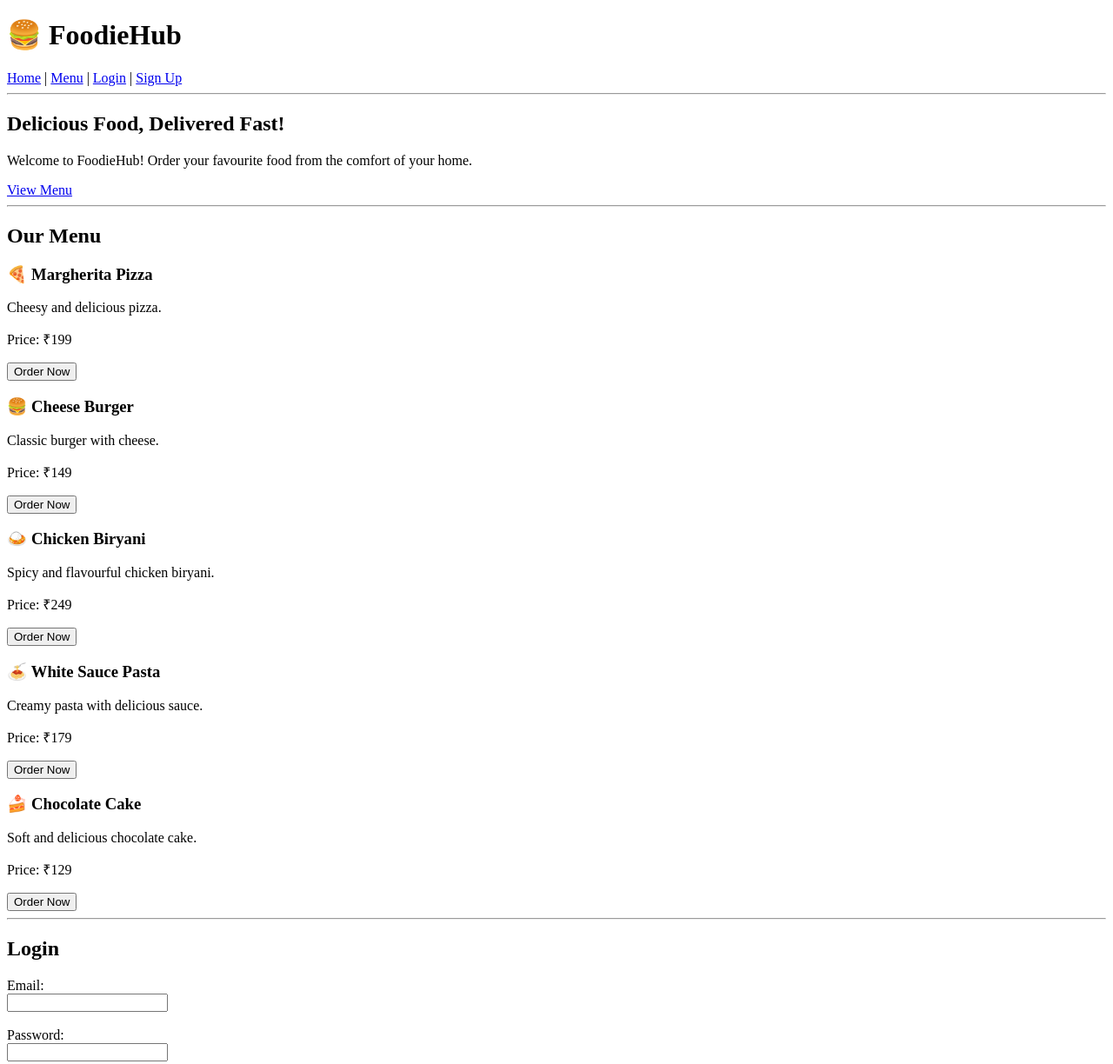
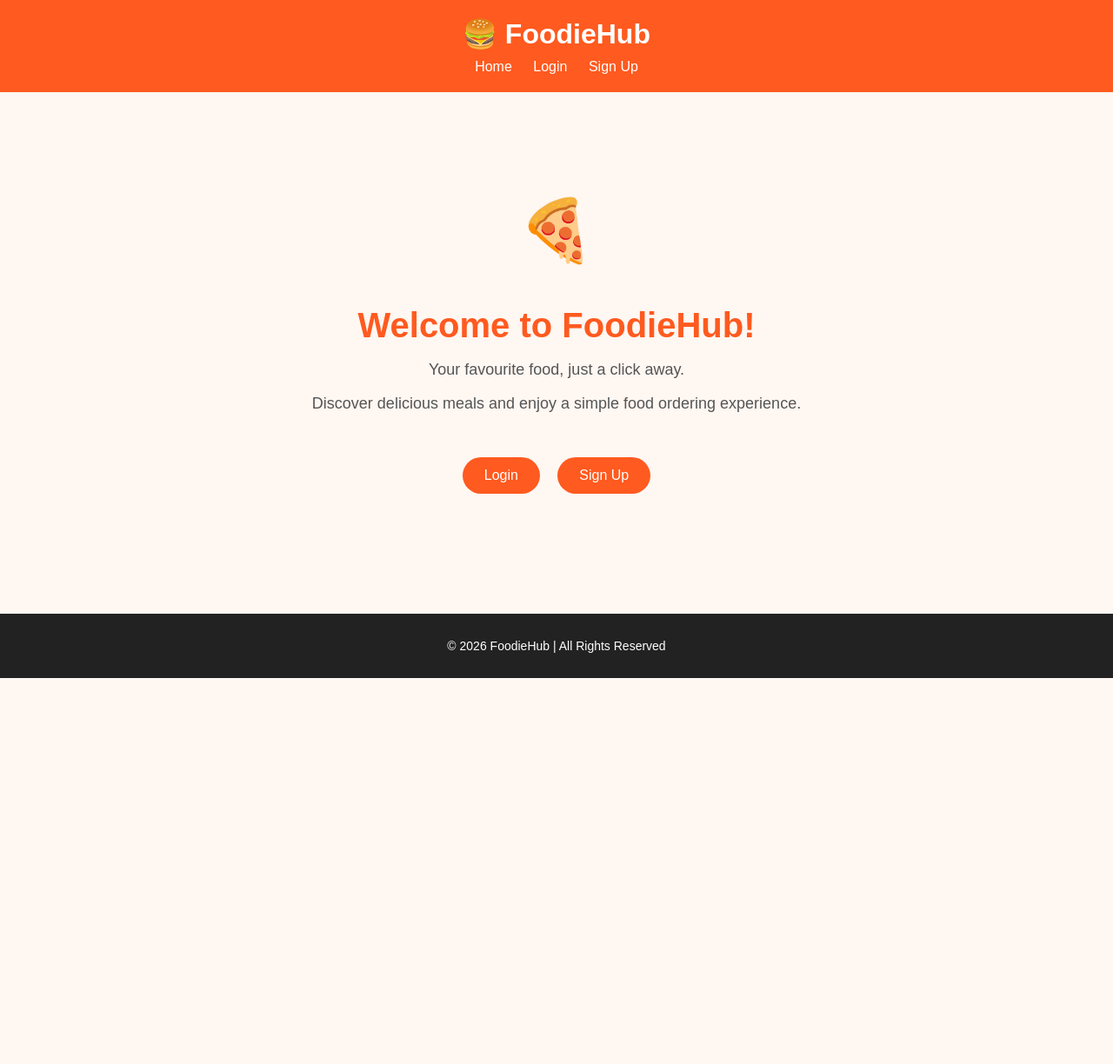
Before and after one commit to poojarypoornesh4-alt/foodiehub, a plain HTML site: page index.html in a window 1280 px wide. Shown: the top 1224 px of the page at 87% size. After the commit the page ends 800 px from the top, so only its background shows below. Drawn offline with Linux system fonts and the light colour scheme.

Commit message:
Refactor index.html with improved layout and styles
Updated the structure and styling of the FoodieHub webpage, including header, navigation, and main content sections.

```diff
--- a/index.html
+++ b/index.html
@@ -1,159 +1,213 @@
 <!DOCTYPE html>
 <html lang="en">
+
 <head>
     <meta charset="UTF-8">
     <meta name="viewport" content="width=device-width, initial-scale=1.0">
-    <title>FoodieHub - Food Ordering</title>
+
+    <title>FoodieHub</title>
+
+    <style>
+
+        * {
+            box-sizing: border-box;
+        }
+
+        body {
+            margin: 0;
+            font-family: Arial, sans-serif;
+            background-color: #fff7f2;
+            color: #333;
+            text-align: center;
+        }
+
+        /* Header */
+        header {
+            background-color: #ff5a1f;
+            color: white;
+            padding: 20px;
+        }
+
+        header h1 {
+            margin: 0 0 10px;
+        }
+
+        nav a {
+            color: white;
+            text-decoration: none;
+            margin: 0 10px;
+            transition: 0.3s;
+        }
+
+        nav a:hover {
+            color: #ffe0d2;
+        }
+
+        /* Main section */
+        main {
+            min-height: 75vh;
+            display: flex;
+            flex-direction: column;
+            justify-content: center;
+            align-items: center;
+            padding: 30px;
+        }
+
+        /* Floating emoji */
+        .food {
+            font-size: 70px;
+            animation: float 3s ease-in-out infinite;
+        }
+
+        @keyframes float {
+
+            0% {
+                transform: translateY(0);
+            }
+
+            50% {
+                transform: translateY(-15px);
+            }
+
+            100% {
+                transform: translateY(0);
+            }
+
+        }
+
+        /* Welcome text */
+        .welcome {
+            animation: fadeIn 1.5s ease-in;
+        }
+
+        @keyframes fadeIn {
+
+            from {
+                opacity: 0;
+                transform: translateY(20px);
+            }
+
+            to {
+                opacity: 1;
+                transform: translateY(0);
+            }
+
+        }
+
+        h2 {
+            font-size: 40px;
+            color: #ff5a1f;
+            margin-bottom: 10px;
+        }
+
+        p {
+            font-size: 18px;
+            color: #555;
+        }
+
+        /* Buttons */
+        .buttons {
+            margin-top: 25px;
+        }
+
+        .buttons a {
+            display: inline-block;
+            background-color: #ff5a1f;
+            color: white;
+            text-decoration: none;
+            padding: 12px 25px;
+            margin: 8px;
+            border-radius: 25px;
+            transition: 0.3s;
+        }
+
+        .buttons a:hover {
+            background-color: #e64b15;
+            transform: scale(1.08);
+        }
+
+        /* Footer */
+        footer {
+            background-color: #222;
+            color: white;
+            padding: 15px;
+        }
+
+        footer p {
+            color: white;
+            font-size: 14px;
+        }
+
+    </style>
+
 </head>
 
 <body>
 
+    <!-- Header -->
+
     <header>
+
         <h1>🍔 FoodieHub</h1>
 
         <nav>
-            <a href="#home">Home</a> |
-            <a href="#menu">Menu</a> |
-            <a href="#login">Login</a> |
-            <a href="#signup">Sign Up</a>
+            <a href="index.html">Home</a>
+            <a href="login.html">Login</a>
+            <a href="signup.html">Sign Up</a>
         </nav>
+
     </header>
 
-    <hr>
+
+    <!-- Welcome Section -->
 
     <main>
 
-        <!-- Home -->
-        <section id="home">
-            <h2>Delicious Food, Delivered Fast!</h2>
+        <div class="food">
+            🍕
+        </div>
+
+        <div class="welcome">
+
+            <h2>Welcome to FoodieHub!</h2>
 
             <p>
-                Welcome to FoodieHub!
-                Order your favourite food from the comfort of your home.
+                Your favourite food, just a click away.
             </p>
 
-            <a href="#menu">View Menu</a>
-        </section>
+            <p>
+                Discover delicious meals and enjoy
+                a simple food ordering experience.
+            </p>
 
-        <hr>
+        </div>
 
-        <!-- Menu -->
-        <section id="menu">
-            <h2>Our Menu</h2>
 
-            <article>
-                <h3>🍕 Margherita Pizza</h3>
-                <p>Cheesy and delicious pizza.</p>
-                <p>Price: ₹199</p>
-                <button>Order Now</button>
-            </article>
+        <!-- Buttons -->
 
-            <article>
-                <h3>🍔 Cheese Burger</h3>
-                <p>Classic burger with cheese.</p>
-                <p>Price: ₹149</p>
-                <button>Order Now</button>
-            </article>
+        <div class="buttons">
 
-            <article>
-                <h3>🍛 Chicken Biryani</h3>
-                <p>Spicy and flavourful chicken biryani.</p>
-                <p>Price: ₹249</p>
-                <button>Order Now</button>
-            </article>
+            <a href="login.html">
+                Login
+            </a>
 
-            <article>
-                <h3>🍝 White Sauce Pasta</h3>
-                <p>Creamy pasta with delicious sauce.</p>
-                <p>Price: ₹179</p>
-                <button>Order Now</button>
-            </article>
+            <a href="signup.html">
+                Sign Up
+            </a>
 
-            <article>
-                <h3>🍰 Chocolate Cake</h3>
-                <p>Soft and delicious chocolate cake.</p>
-                <p>Price: ₹129</p>
-                <button>Order Now</button>
-            </article>
-        </section>
-
-        <hr>
-
-        <!-- Login -->
-        <section id="login">
-            <h2>Login</h2>
-
-            <form>
-                <label for="email">Email:</label>
-                <br>
-                <input type="email" id="email" name="email" required>
-
-                <br><br>
-
-                <label for="password">Password:</label>
-                <br>
-                <input type="password" id="password" name="password" required>
-
-                <br><br>
-
-                <button type="submit">Login</button>
-            </form>
-
-            <p>
-                Don't have an account?
-                <a href="#signup">Sign Up</a>
-            </p>
-        </section>
-
-        <hr>
-
-        <!-- Sign Up -->
-        <section id="signup">
-            <h2>Create an Account</h2>
-
-            <form>
-                <label for="name">Full Name:</label>
-                <br>
-                <input type="text" id="name" name="name" required>
-
-                <br><br>
-
-                <label for="signup-email">Email:</label>
-                <br>
-                <input type="email" id="signup-email" name="email" required>
-
-                <br><br>
-
-                <label for="signup-password">Password:</label>
-                <br>
-                <input type="password" id="signup-password" name="password" required>
-
-                <br><br>
-
-                <label for="confirm-password">Confirm Password:</label>
-                <br>
-                <input type="password" id="confirm-password" name="confirm-password" required>
-
-                <br><br>
-
-                <button type="submit">Create Account</button>
-            </form>
-
-            <p>
-                Already have an account?
-                <a href="#login">Login</a>
-            </p>
-        </section>
+        </div>
 
     </main>
 
-    <hr>
+
+    <!-- Footer -->
 
     <footer>
-        <h3>🍔 FoodieHub</h3>
-        <p>Your favourite food, just a click away.</p>
-        <p>© 2026 FoodieHub. All Rights Reserved.</p>
+
+        <p>© 2026 FoodieHub | All Rights Reserved</p>
+
     </footer>
 
 </body>
+
 </html>
```
